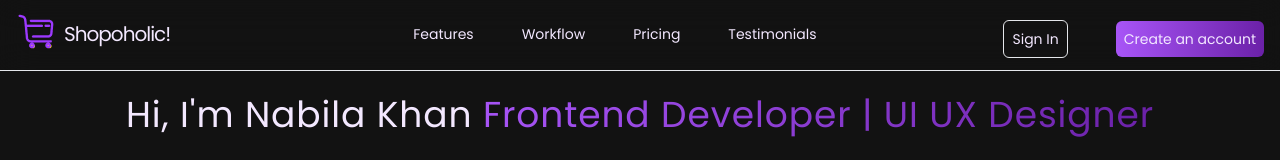
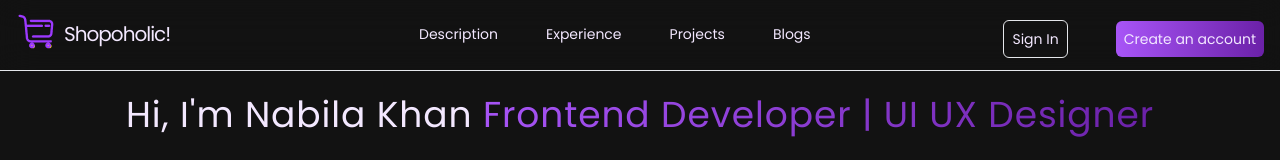
Before and after one commit to jeepoholic/Shoping-with-me, a React (Create React App) app: page / in a window 1280 px wide. Shown: the top 160 px of the page. Built offline with nearby package versions, Linux system fonts and the light colour scheme.

Commit message:
header changes

```diff
--- a/src/constants/index.jsx
+++ b/src/constants/index.jsx
@@ -13,10 +13,10 @@ import user5 from "../assets/profile-pictures/user5.jpg";
 import user6 from "../assets/profile-pictures/user6.jpg";
 
 export const navItems = [
-  { label: "Features", href: "#" },
-  { label: "Workflow", href: "#" },
-  { label: "Pricing", href: "#" },
-  { label: "Testimonials", href: "#" },
+  { label: "Description", href: "#" },
+  { label: "Experience", href: "#" },
+  { label: "Projects", href: "#" },
+  { label: "Blogs", href: "#" },
 ];
 
 export const testimonials = [
```
